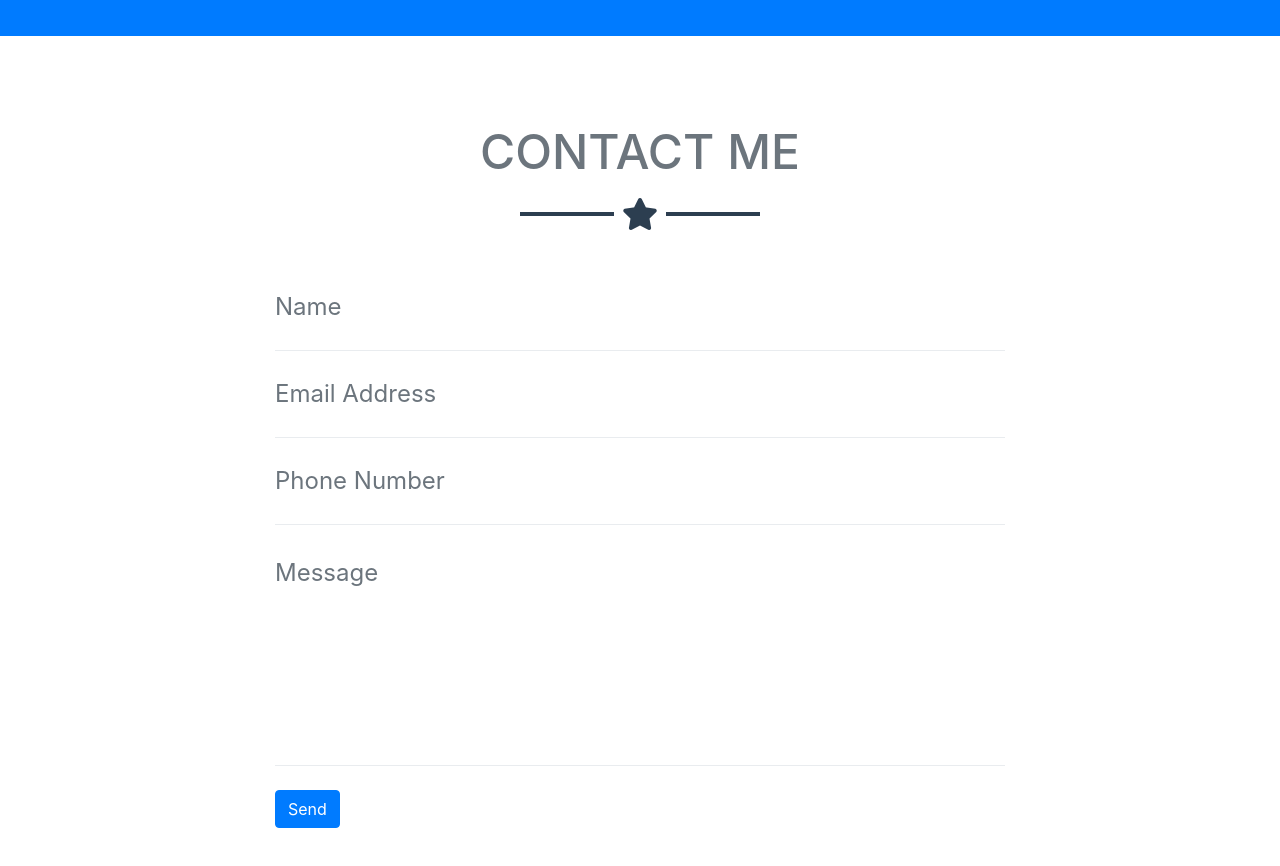
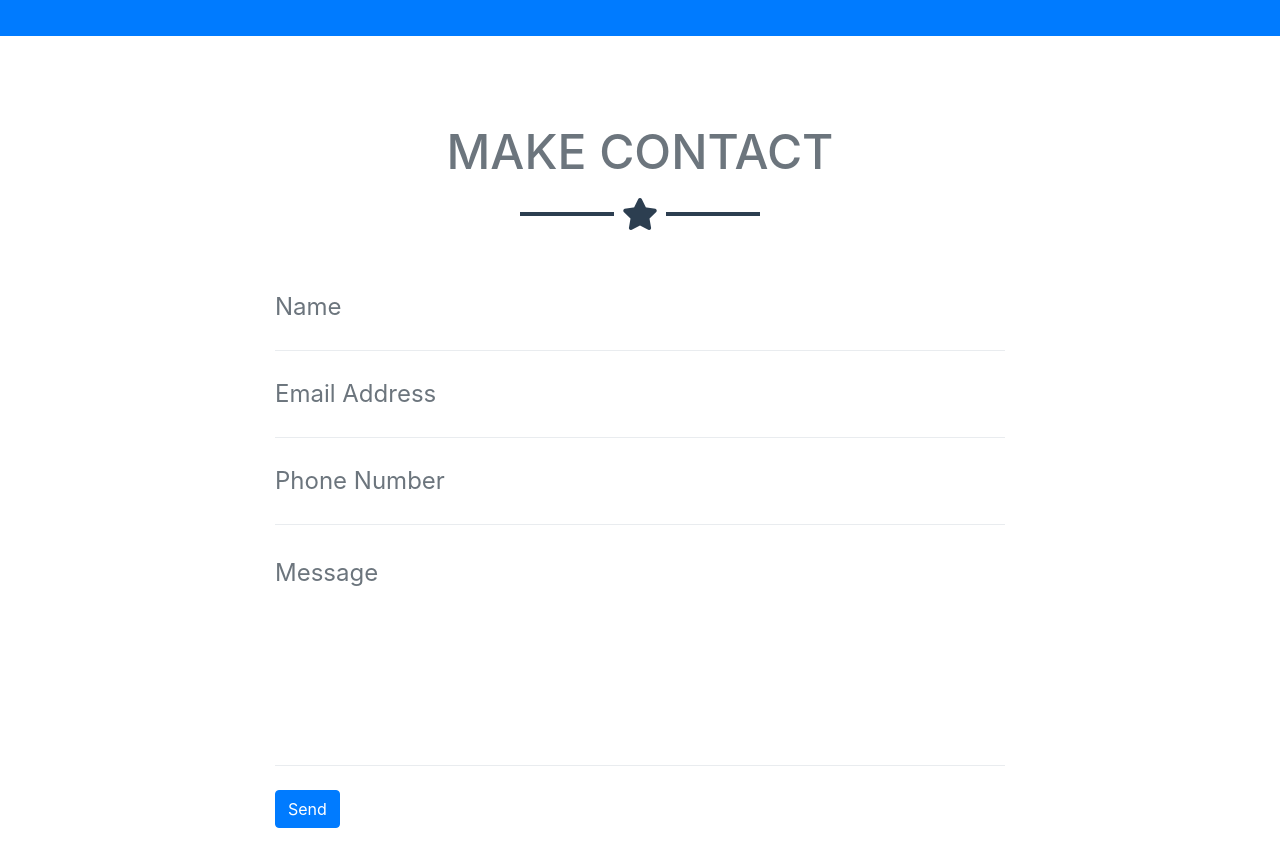
Before and after one commit to StudentRik/murphybar, a website with bundled scripts: page index.html in a window 1280 px wide. Shown: the part 2640-3506 px from the top of the page. Built offline with nearby package versions, Linux system fonts and the light colour scheme.

Commit message:
changed contact title

```diff
--- a/index.html
+++ b/index.html
@@ -173,7 +173,7 @@
 <!-- Contact Section -->
 <section id="contact">
     <div class="container">
-        <h2 class="text-center text-uppercase text-secondary mb-0">Contact Me</h2>
+        <h2 class="text-center text-uppercase text-secondary mb-0">Make Contact</h2>
         <hr class="star-dark mb-5">
         <div class="row">
             <div class="col-lg-8 mx-auto">
```
